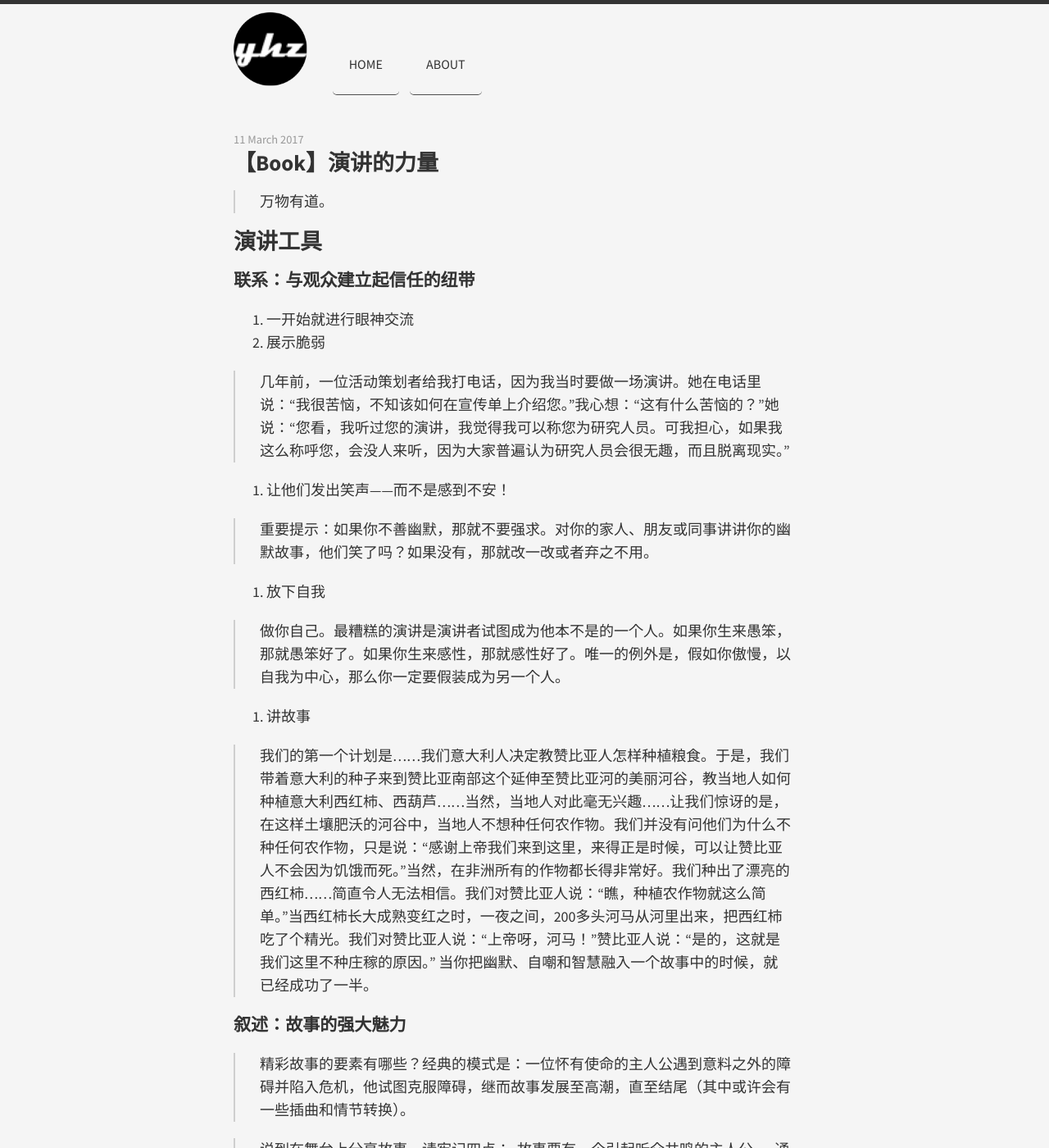
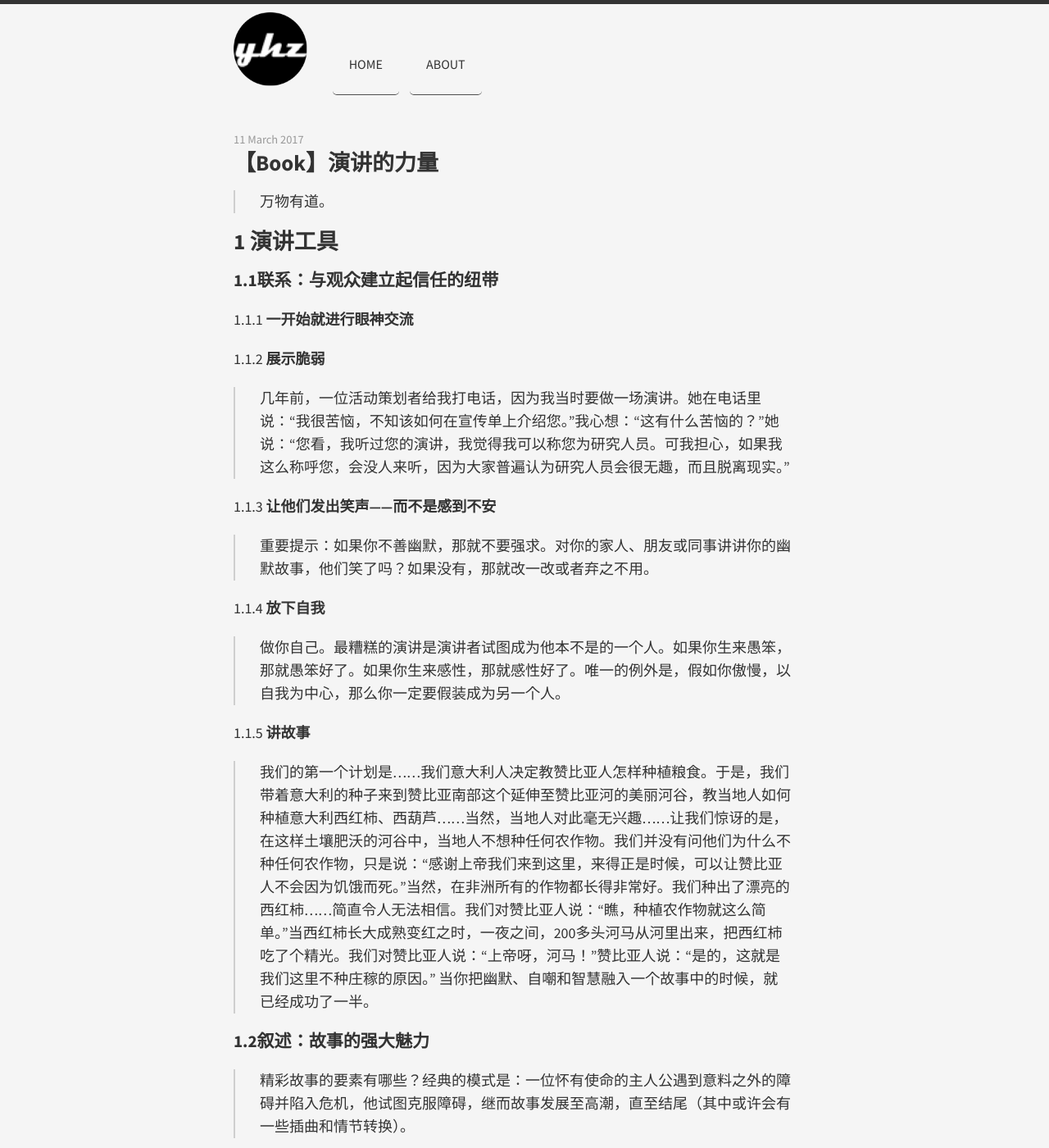
Before and after one commit to younghz/younghz.github.io, a Jekyll site: the page built from _posts/2017-03-11-演讲的力量.md, in a window 1280 px wide and 1400 px high. Shown: the whole window at 82% size. Built offline with Jekyll 4.4.1, drawn with Linux system fonts in a browser that asks for light colours; nearby versions of some CDN libraries; some of the changed text lies outside the part shown.

Commit message:
演讲的力量

```diff
--- a/_posts/2017-03-11-演讲的力量.md
+++ b/_posts/2017-03-11-演讲的力量.md
@@ -5,30 +5,31 @@ title: "【Book】演讲的力量"
 
 > 万物有道。
 
-## 演讲工具
+## 1 演讲工具
 
-### 联系：与观众建立起信任的纽带
+### 1.1联系：与观众建立起信任的纽带
 
-1. 一开始就进行眼神交流
-2.  展示脆弱
+1.1.1 **一开始就进行眼神交流**
+
+1.1.2 **展示脆弱**
 
 > 几年前，一位活动策划者给我打电话，因为我当时要做一场演讲。她在电话里说：“我很苦恼，不知该如何在宣传单上介绍您。”我心想：“这有什么苦恼的？”她说：“您看，我听过您的演讲，我觉得我可以称您为研究人员。可我担心，如果我这么称呼您，会没人来听，因为大家普遍认为研究人员会很无趣，而且脱离现实。”
 
-3. 让他们发出笑声——而不是感到不安！
+1.1.3 **让他们发出笑声——而不是感到不安**
 
 > 重要提示：如果你不善幽默，那就不要强求。对你的家人、朋友或同事讲讲你的幽默故事，他们笑了吗？如果没有，那就改一改或者弃之不用。
 
-4. 放下自我
+1.1.4 **放下自我**
 
 > 做你自己。最糟糕的演讲是演讲者试图成为他本不是的一个人。如果你生来愚笨，那就愚笨好了。如果你生来感性，那就感性好了。唯一的例外是，假如你傲慢，以自我为中心，那么你一定要假装成为另一个人。
 
-5. 讲故事
+1.1.5 **讲故事**
 
 > 我们的第一个计划是……我们意大利人决定教赞比亚人怎样种植粮食。于是，我们带着意大利的种子来到赞比亚南部这个延伸至赞比亚河的美丽河谷，教当地人如何种植意大利西红柿、西葫芦……当然，当地人对此毫无兴趣……让我们惊讶的是，在这样土壤肥沃的河谷中，当地人不想种任何农作物。我们并没有问他们为什么不种任何农作物，只是说：“感谢上帝我们来到这里，来得正是时候，可以让赞比亚人不会因为饥饿而死。”当然，在非洲所有的作物都长得非常好。我们种出了漂亮的西红柿……简直令人无法相信。我们对赞比亚人说：“瞧，种植农作物就这么简单。”当西红柿长大成熟变红之时，一夜之间，200多头河马从河里出来，把西红柿吃了个精光。我们对赞比亚人说：“上帝呀，河马！”赞比亚人说：“是的，这就是我们这里不种庄稼的原因。”
 当你把幽默、自嘲和智慧融入一个故事中的时候，就已经成功了一半。
 
 
-### 叙述：故事的强大魅力
+### 1.2叙述：故事的强大魅力
 
 > 精彩故事的要素有哪些？经典的模式是：一位怀有使命的主人公遇到意料之外的障碍并陷入危机，他试图克服障碍，继而故事发展至高潮，直至结尾（其中或许会有一些插曲和情节转换）。
 
@@ -38,32 +39,32 @@ title: "【Book】演讲的力量"
 ·适当提供细节。如果细节太少，故事会显得不够生动，如果太多则会显得拖沓冗长。
 ·要有令人满意的结局，或有趣、或感人、或给人启迪。
 
-### 解释：如何解释艰涩的概念？
-### 说服：用推理一步步征服观众
+### 1.3解释：如何解释艰涩的概念？
+### 1.4说服：用推理一步步征服观众
 
-### 展示：请给我惊喜
+### 1.5展示：请给我惊喜
 
-## 准备过程
+## 2准备过程
 
-### 关于幻灯片
+### 2.1关于幻灯片
 
 > 一张图片抵得上千言万语（即使图片也需要用文字去表达），最好的解释常常是图文并茂。你的内心是一个综合系统，我们对于世界的大部分认识都是通过视觉加以想象的。如果你真的想要解释某种新的东西，最简单有力的方式往往就是展示并讲述。
 但要注意，在讲述和展示之间需要进行适当的平衡。有时，演讲者会用过度复杂的幻灯片来吸引观众的视线，或许他是无意识地用他所有作品的所有细节，试图给观众留下深刻的印象。但当他继续不断地讲解时，观众还在拼命地浏览幻灯片，试图弄清楚如何将演讲者所讲的内容与他们正在观看的幻灯片联系起来。
 要避免这种情形发生，关键在于每张幻灯片只限于揭示一个核心思想。有些演讲者，尤其是科学家，似乎具有一种无意识的行为预设，认为他们应该尽量少用幻灯片，因此会在每一张幻灯片中塞进大量的内容。在幻灯片还是实物，而你必须不断往投影机上放置幻灯片的年代，这种方式或许有意义，但今天，十张幻灯片的成本与一张幻灯片的成本没什么区别，唯一有限的就是你的演讲时间。因此，如果一张过于复杂的幻灯片需要用2分钟时间来解释，那最好用三四张比较简单的幻灯片来代替，而你可以在同样的时间里轻松地将其点击并展示
 
-### 关于背诵
+### 2.2关于背诵
 
 > 实际上，大多数TED演讲者的确写出整篇讲稿并进行背诵，他们尽力避免使之听上去是背诵。如果你有时间这样做，而且最终能避免机械呆板的背诵，这会让你讲出你想讲的话，并且避免背诵演讲中常见的问题。不过，如果你没有时间背诵，直到几乎能脱口而出，或者你知道这种方式并不适合你，那就不要这样做。
 关键是找到让你感到自信的演讲模式，并精心准备。
 如果到底选哪种方式让你很为难，也不必担心：开始排练的时候，你会发现两种模式之间慢慢变得没什么不同。开始部分或许会有所不同，但不管是哪种模式，你的演讲最终都应该经过精心准备并且充满激情地讲出来。
 
-### 关于排练
+### 2.3关于排练
 
 > 不管你决定采用什么样的演讲模式，有一种非常简单的方法可以完善你的演讲，但大多数演讲者很少使用这种方法：反复排练。伟大的企业家史蒂夫·乔布斯获得成功，并不仅仅靠聪明才智。苹果公司每一次重要的产品发布会，他都会投入大量时间精心排练，每个细节都要考虑周全。
 
-### 开场与结尾
+### 2.4开场与结尾
 
-1. 四种好的开场方式
+2.4.1 **四种好的开场方式**
 
 > * 加一点戏剧性的元素
 > * 激发兴趣
@@ -76,8 +77,8 @@ Base case:
 Good case:
 > 1990年11月5日，一个名叫埃尔·赛义德·诺塞尔的男子走进曼哈顿的一家旅馆，刺杀了犹太人防卫联盟的领袖拉比·梅厄·卡亨。诺塞尔起初并没有被指认参与谋杀，但他因一件小事入狱服刑期间，便和一些人开始计划袭击纽约市的一些地标建筑，包括隧道、犹太会堂和联合国总部。庆幸的是，那些计划被美国联邦调查局的线人挫败了。不幸的是，1993年那场世贸中心的爆炸袭击却发生了，诺塞尔最终被指控参与了这场犯罪谋划。埃尔·赛义德·诺塞尔就是我的父亲。
 
-2. 七种有力的结尾方式
+2.4.2 **七种有力的结尾方式**
 
 。。。
 
-## 舞台呈现
+## 3舞台呈现
```
